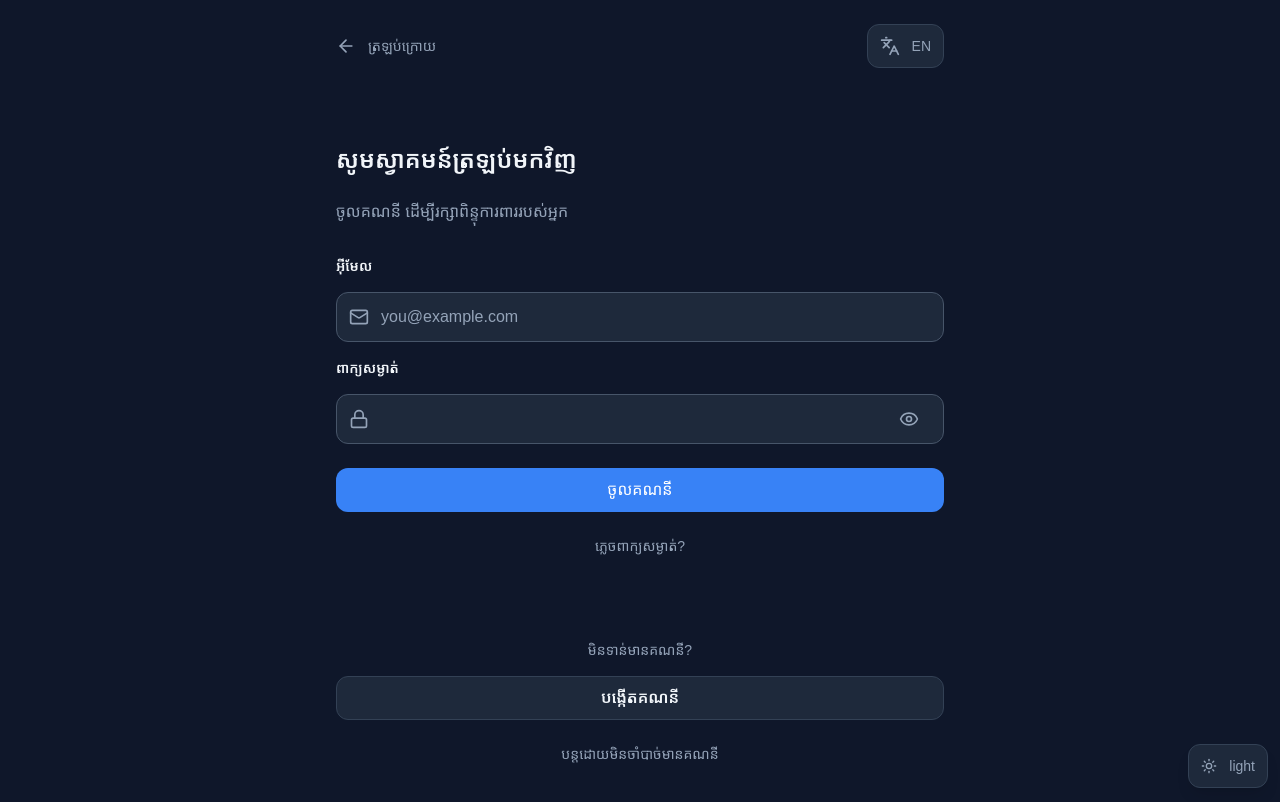
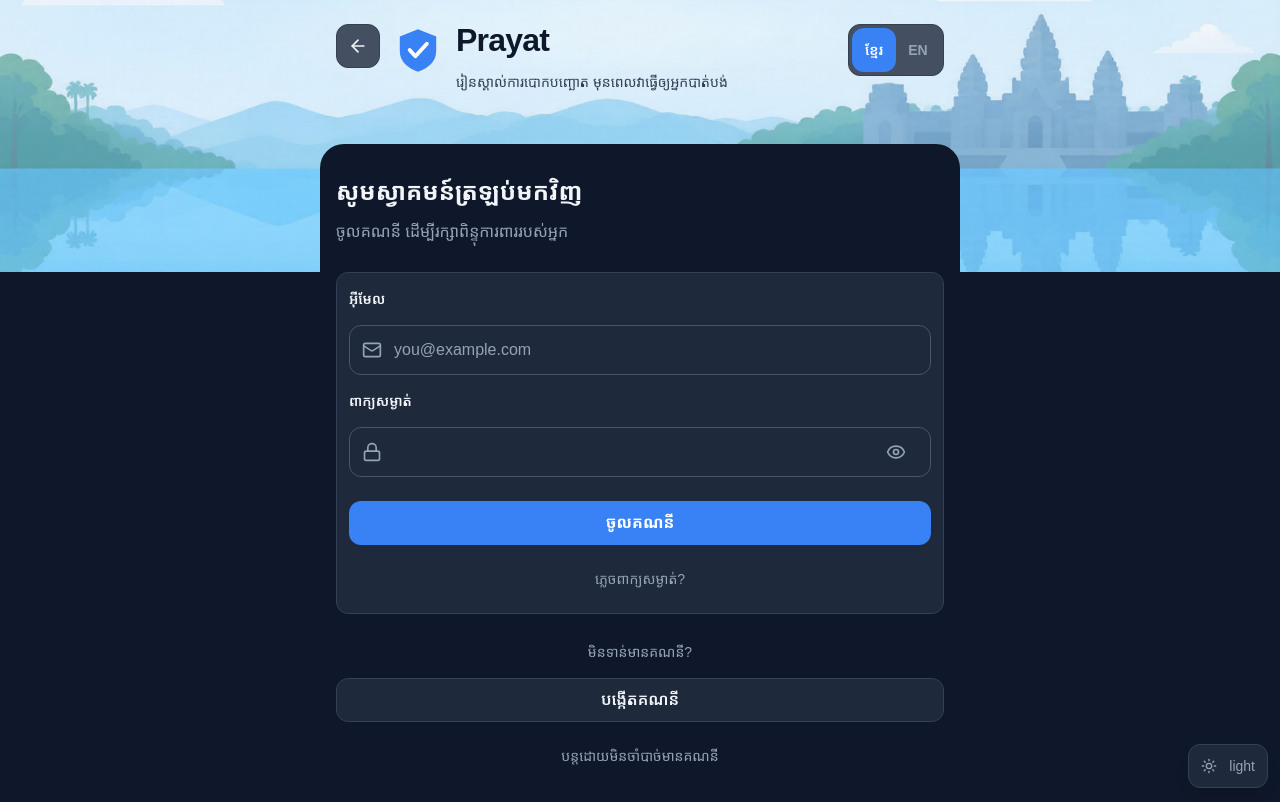
Before and after one commit to SoSereysokbotra/Prayat, a React (Vite) app: page /signin in a window 1280 px wide. Built offline with nearby package versions, Linux system fonts and the light colour scheme.

Commit message:
Auth: banner-and-sheet layout for sign-in and sign-up
Sign-in and sign-up now open under the same TopBar hero and rounded
sheet as the rest of the app, with the form in a card and a bolder
submit button. Back goes to the welcome screen.

```diff
--- a/src/components/auth/AuthShell.tsx
+++ b/src/components/auth/AuthShell.tsx
@@ -1,14 +1,17 @@
-import { Link } from 'react-router-dom'
-import { ArrowLeft } from 'lucide-react'
-import LanguageToggle from '../LanguageToggle'
-import { useT, useIsKhmer } from '../../hooks/useT'
+import TopBar from '../TopBar'
+import { useIsKhmer } from '../../hooks/useT'
 
 /**
  * The frame every auth screen sits in.
  *
- * One layout for all five means the wordmark, the back control and the
- * language toggle never move between screens — so a player moving from sign-in
- * to sign-up to verification is not re-learning where things are at every step.
+ * The same banner-and-sheet as the rest of the app, so arriving at sign-in
+ * from the walkthrough does not feel like leaving the product. One layout
+ * for all five screens means the back control and the language toggle never
+ * move — a player going sign-in → sign-up → verification is not re-learning
+ * where things are at every step.
+ *
+ * The form sits in a card; the footer (the other ways in) is pinned to the
+ * bottom so it stays put whether the form is three fields or one.
  */
 export default function AuthShell({
   title,
@@ -24,37 +27,23 @@
   children: React.ReactNode
   footer?: React.ReactNode
 }) {
-  const t = useT()
   const isKhmer = useIsKhmer()
   const kh = isKhmer ? 'leading-kh' : ''
 
   return (
-    <main className="screen-in mx-auto flex min-h-dvh w-full max-w-screen-sm flex-col px-screen-x py-section">
-      <header className="flex shrink-0 items-center justify-between gap-stack">
-        {back ? (
-          <Link
-            to={back}
-            className="tap-target flex items-center gap-stack rounded-button text-small text-muted"
-          >
-            <ArrowLeft aria-hidden className="h-icon w-icon" />
-            <span className={kh}>{t('back')}</span>
-          </Link>
-        ) : (
-          <span className="text-title font-bold tracking-tight">Prayat</span>
-        )}
-        <LanguageToggle />
-      </header>
+    <main className="screen-in flex min-h-dvh w-full flex-col">
+      <TopBar back={back} />
 
-      <div className="flex flex-1 flex-col justify-center gap-section py-section">
-        <div className="flex flex-col gap-stack">
-          <h1 className={`text-title font-semibold ${kh}`}>{title}</h1>
+      <div className="relative -mt-sheet-overlap mx-auto flex w-full max-w-screen-sm flex-1 flex-col gap-section rounded-t-sheet bg-bg px-screen-x pb-section pt-section">
+        <section>
+          <h1 className={`text-title font-bold ${kh}`}>{title}</h1>
           {subtitle && <p className={`text-body text-muted ${kh}`}>{subtitle}</p>}
-        </div>
+        </section>
 
-        {children}
+        <div className="rounded-card border border-border bg-surface p-stack">{children}</div>
+
+        {footer && <div className="mt-auto shrink-0">{footer}</div>}
       </div>
-
-      {footer && <div className="shrink-0">{footer}</div>}
     </main>
   )
 }
--- a/src/components/auth/SubmitButton.tsx
+++ b/src/components/auth/SubmitButton.tsx
@@ -27,7 +27,7 @@
       disabled={busy || disabled}
       aria-busy={busy}
       className={`tap-target flex w-full items-center justify-center gap-stack rounded-button
-                  bg-primary px-section text-primary-text transition-opacity duration-option-fade
+                  bg-primary px-section text-body font-bold text-primary-text transition-opacity duration-option-fade
                   disabled:opacity-50 ${isKhmer ? 'leading-kh' : ''}`}
     >
       {busy && <Loader2 aria-hidden className="h-icon w-icon animate-spin" />}
```
